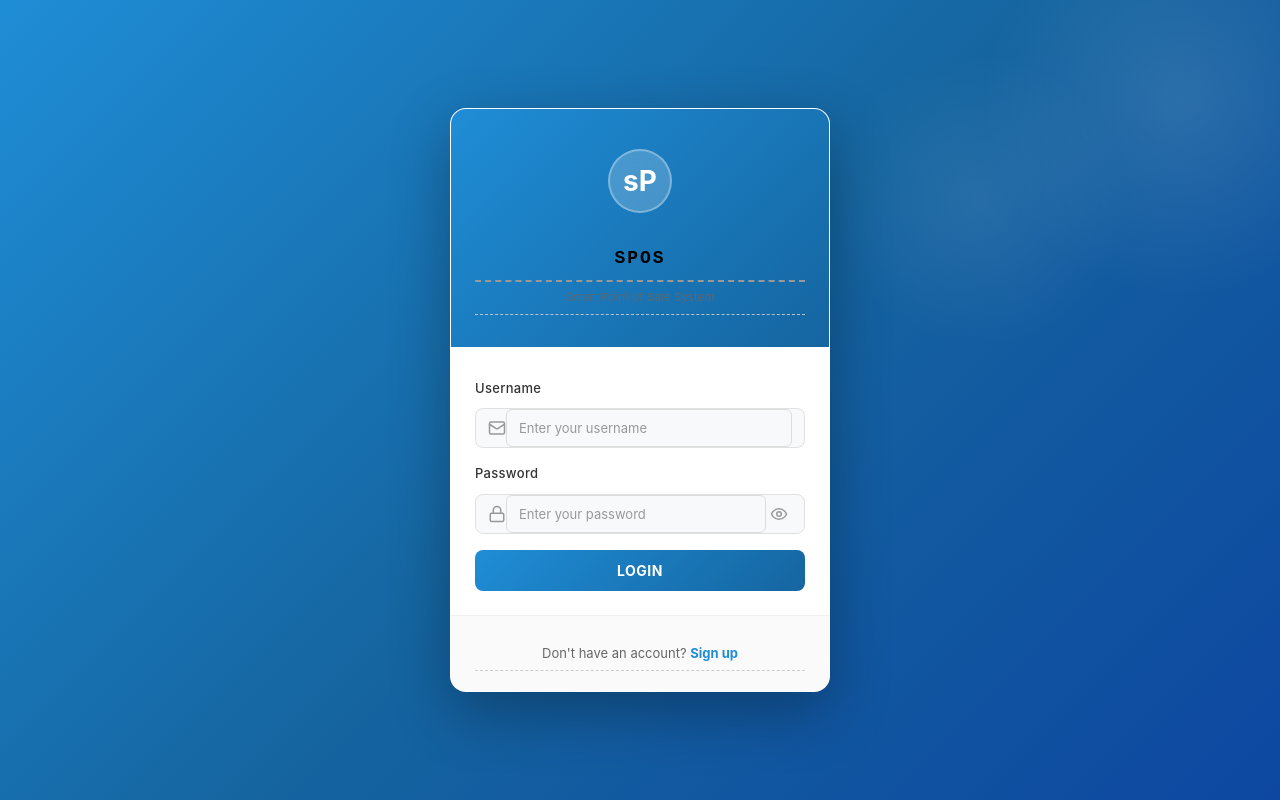
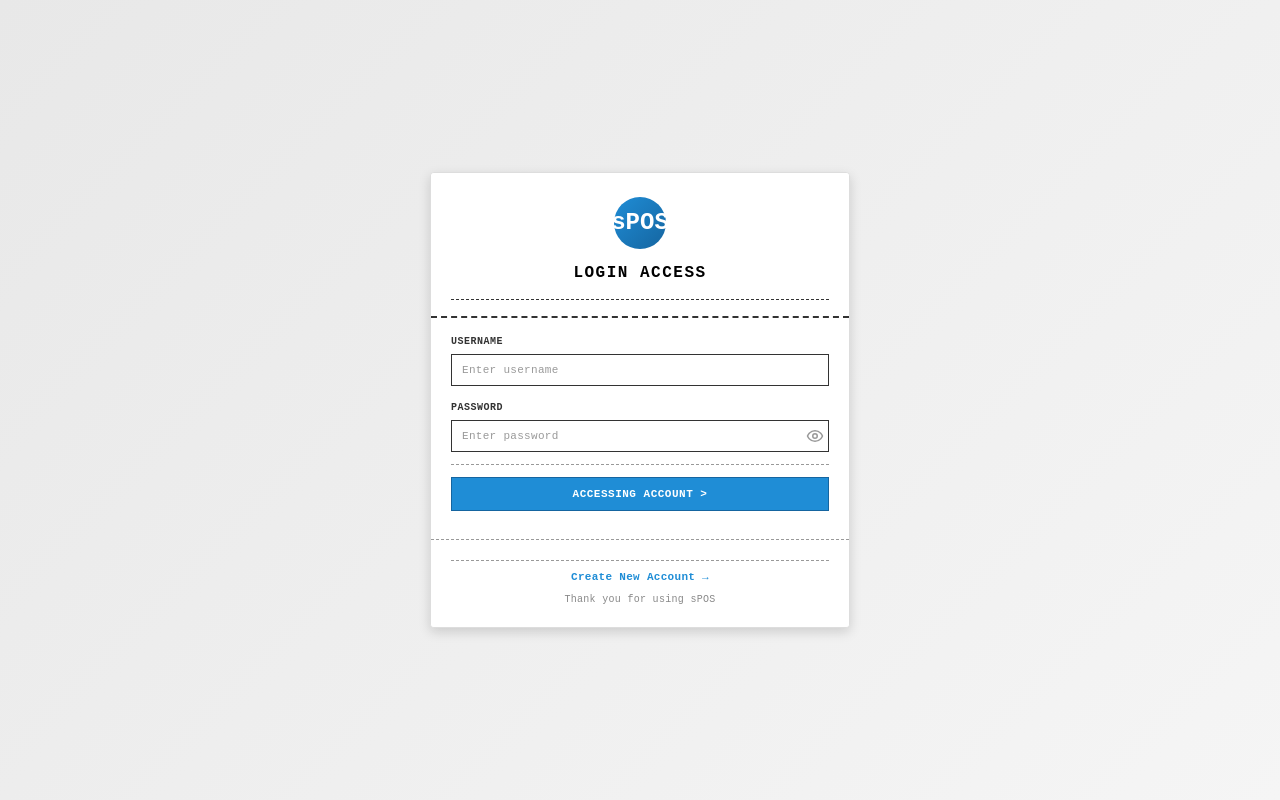
Before and after one commit to Shivansh-Atwal/pos-client, a React (Vite) app: page / in a window 1280 px wide. Built offline with nearby package versions, Linux system fonts and the light colour scheme; no server answers.

Commit message:
login design

```diff
--- a/src/components/Auth.css
+++ b/src/components/Auth.css
@@ -1,6 +1,6 @@
 /* ========================================
-   Modern Authentication Pages
-   Modern POS Design
+   Bill-Style Authentication Pages
+   Receipt/Invoice Inspired Design
    ======================================== */
 
 * {
@@ -12,49 +12,35 @@
   justify-content: center;
   align-items: center;
   min-height: 100vh;
-  background: linear-gradient(135deg, #667eea 0%, #764ba2 100%);
+  background: #f5f5f5;
   padding: 16px;
   position: relative;
   overflow: hidden;
   font-family: -apple-system, BlinkMacSystemFont, 'Segoe UI', Roboto, 'Helvetica Neue', Arial, sans-serif;
 }
 
-/* Login Container Specific */
-.login-container {
-  background: linear-gradient(135deg, #1f8dd6 0%, #1565a0 50%, #0d47a1 100%);
+/* Bill Auth Container */
+.bill-auth-container {
+  background: linear-gradient(135deg, #e8e8e8 0%, #f5f5f5 100%);
 }
 
 .login-background {
-  position: absolute;
-  width: 400px;
-  height: 400px;
-  background: radial-gradient(circle, rgba(255, 255, 255, 0.1) 0%, transparent 70%);
-  border-radius: 50%;
-  top: -100px;
-  right: -100px;
-  pointer-events: none;
+  display: none;
 }
 
 .login-background::after {
-  content: '';
-  position: absolute;
-  width: 300px;
-  height: 300px;
-  background: radial-gradient(circle, rgba(255, 255, 255, 0.08) 0%, transparent 70%);
-  border-radius: 50%;
-  bottom: -50px;
-  left: -150px;
+  display: none;
 }
 
 /* Watermark Styles */
-.auth-watermark {
+.bill-watermark {
   position: absolute;
   top: 50%;
   left: 50%;
   transform: translate(-50%, -50%) rotate(-45deg);
   font-size: 150px;
   font-weight: 900;
-  color: rgba(255, 255, 255, 0.05);
+  color: rgba(0, 0, 0, 0.03);
   white-space: nowrap;
   pointer-events: none;
   z-index: 0;
@@ -62,21 +48,39 @@
   user-select: none;
 }
 
-.auth-card {
+.auth-watermark {
+  display: none;
+}
+
+.bill-card {
   position: relative;
   z-index: 10;
   background: #ffffff;
-  border-radius: 16px;
+  border-radius: 4px;
   width: 100%;
-  max-width: 380px;
-  box-shadow: 0 20px 60px rgba(0, 0, 0, 0.3);
+  max-width: 420px;
+  box-shadow: 0 4px 12px rgba(0, 0, 0, 0.15);
   overflow: hidden;
   animation: slideUp 0.5s ease-out;
-  border: 1px solid rgba(255, 255, 255, 0.2);
+  border: 1px solid #ddd;
+  font-family: 'Courier New', 'Lucida Console', monospace;
+  line-height: 1.6;
+}
+
+.login-bill-card {
+  max-width: 420px;
+}
+
+.signup-bill-card {
+  max-width: 520px;
+}
+
+.auth-card {
+  display: none;
 }
 
 .login-card {
-  max-width: 380px;
+  display: none;
 }
 
 @keyframes slideUp {
@@ -99,27 +103,27 @@
   }
 }
 
-/* Login Header */
-.login-header {
-  background: linear-gradient(135deg, #1f8dd6 0%, #1565a0 100%);
-  padding: 40px 24px 32px;
+/* ===== BILL RECEIPT HEADER ===== */
+.bill-receipt-header {
+  background: #ffffff;
+  padding: 24px 20px 16px;
   text-align: center;
-  color: white;
+  border-bottom: 2px dashed #333;
+  position: relative;
 }
 
-.logo-circle {
-  width: 64px;
-  height: 64px;
-  background: rgba(255, 255, 255, 0.2);
+.receipt-logo {
+  width: 52px;
+  height: 52px;
+  background: linear-gradient(135deg, #1f8dd6 0%, #1565a0 100%);
   border-radius: 50%;
   display: flex;
   align-items: center;
   justify-content: center;
-  font-size: 28px;
+  font-size: 24px;
   font-weight: 700;
-  margin: 0 auto 16px;
-  border: 2px solid rgba(255, 255, 255, 0.3);
-  backdrop-filter: blur(10px);
+  margin: 0 auto 12px;
+  color: white;
   animation: popIn 0.6s ease-out;
 }
 
@@ -135,18 +139,42 @@
   }
 }
 
-.login-header h1 {
-  margin: 0 0 8px 0;
-  font-size: 32px;
+.receipt-title {
+  margin: 0 0 4px 0;
+  font-size: 16px;
   font-weight: 700;
-  letter-spacing: -0.5px;
+  letter-spacing: 1.5px;
+  color: #000;
+  font-family: 'Courier New', monospace;
+  text-transform: uppercase;
 }
 
-.login-header p {
+.receipt-subtitle {
   margin: 0;
-  font-size: 13px;
-  opacity: 0.9;
-  letter-spacing: 0.3px;
+  font-size: 11px;
+  color: #555;
+  letter-spacing: 0.5px;
+  font-family: 'Courier New', monospace;
+}
+
+.receipt-line {
+  margin: 12px 0 0 0;
+  border: none;
+  border-top: 1px dashed #333;
+  height: 0;
+}
+
+.receipt-line.dashed {
+  border-top: 1px dashed #999;
+  margin: 12px 0;
+}
+
+.login-header {
+  display: none;
+}
+
+.logo-circle {
+  display: none;
 }
 
 @keyframes fadeIn {
@@ -158,86 +186,93 @@
   }
 }
 
-/* Receipt Header Section */
-.auth-card h1 {
-  text-align: center;
-  color: #000;
-  margin: 0;
-  padding: 16px 16px 8px;
-  font-size: 18px;
-  font-weight: bold;
-  letter-spacing: 2px;
+/* ===== BILL FORM STYLES ===== */
+.bill-form {
+  padding: 16px 20px;
+}
+
+.bill-form-section {
+  margin-bottom: 0;
+}
+
+.bill-form-group {
+  margin-bottom: 14px;
+  padding-bottom: 0;
+}
+
+.bill-form-group:last-child {
+  margin-bottom: 0;
+}
+
+.bill-field-label {
+  display: block;
+  margin-bottom: 4px;
+  color: #333;
+  font-weight: 600;
+  font-size: 10px;
+  letter-spacing: 0.5px;
   text-transform: uppercase;
-  border-bottom: 2px dashed #999;
   font-family: 'Courier New', monospace;
 }
 
-.auth-card p {
-  text-align: center;
-  color: #666;
-  margin: 0;
-  padding: 8px 16px;
-  font-size: 11px;
-  line-height: 1.4;
-  border-bottom: 1px dashed #ccc;
+.bill-input-wrapper {
+  position: relative;
+  display: flex;
+  align-items: center;
+  border: 1px solid #333;
+  border-radius: 0;
+  background: #ffffff;
+  transition: all 0.3s;
+  padding: 0;
 }
 
-/* Login Form Styles */
+.bill-input-wrapper:focus-within {
+  border-color: #1f8dd6;
+  background: #f9f9f9;
+  box-shadow: 0 0 0 2px rgba(31, 141, 214, 0.1);
+}
+
+.bill-input {
+  flex: 1;
+  background: none;
+  border: none;
+  outline: none;
+  padding: 8px 10px;
+  font-size: 12px;
+  color: #333;
+  font-family: 'Courier New', monospace;
+  letter-spacing: 0.3px;
+}
+
+.bill-input::placeholder {
+  color: #999;
+  font-size: 11px;
+}
+
+.bill-input:disabled {
+  background-color: #f5f5f5;
+  color: #999;
+}
+
 .login-form {
-  padding: 32px 24px 24px;
+  display: none;
 }
 
 .form-group {
-  margin-bottom: 20px;
+  display: none;
 }
 
 .form-group label {
-  display: block;
-  margin-bottom: 8px;
-  color: #333;
-  font-weight: 600;
-  font-size: 13px;
-  letter-spacing: 0.3px;
+  display: none;
 }
 
 /* Input Wrapper with Icon */
 .input-wrapper {
-  position: relative;
-  display: flex;
-  align-items: center;
-  border: 1px solid #e0e0e0;
-  border-radius: 8px;
-  background: #f8f9fa;
-  transition: all 0.3s;
-  padding: 0 12px;
-}
-
-.input-wrapper:focus-within {
-  border-color: #1f8dd6;
-  background: white;
-  box-shadow: 0 0 0 3px rgba(31, 141, 214, 0.1);
+  display: none;
 }
 
 .input-icon {
-  color: #999;
-  flex-shrink: 0;
-  width: 18px;
-  height: 18px;
-}
-
-.input-wrapper input {
-  flex: 1;
-  background: none;
-  border: none;
-  outline: none;
-  padding: 12px 10px;
-  font-size: 14px;
-  color: #333;
-  font-family: inherit;
-}
-
-.input-wrapper input::placeholder {
-  color: #999;
+  display: none;
 }
 
 .toggle-password {
@@ -256,22 +291,27 @@
   color: #1f8dd6;
 }
 
-/* Error Message - Modern Style */
-.error-message {
-  background-color: #ffebee;
+/* Error Message */
+.bill-error-message {
+  background-color: #ffe0e0;
   color: #c62828;
-  padding: 12px 16px;
-  border-radius: 8px;
-  margin-bottom: 20px;
-  font-size: 13px;
-  line-height: 1.5;
+  padding: 10px 12px;
+  border: 1px solid #ff9999;
+  margin-bottom: 12px;
+  font-size: 11px;
+  line-height: 1.4;
   text-align: center;
-  border-left: 4px solid #c62828;
   animation: slideDown 0.3s ease-out;
   display: flex;
   align-items: center;
   justify-content: center;
-  gap: 8px;
+  gap: 6px;
+  font-family: 'Courier New', monospace;
+  border-radius: 2px;
+}
+
+.error-message {
+  display: none;
 }
 
 @keyframes slideDown {
@@ -285,39 +325,46 @@
   }
 }
 
-/* Login Button */
-.login-btn {
+/* Bill Submit Button */
+.bill-submit-btn {
   width: 100%;
-  padding: 12px 24px;
-  background: linear-gradient(135deg, #1f8dd6 0%, #1565a0 100%);
+  padding: 10px 12px;
+  background: #1f8dd6;
   color: white;
-  border: none;
-  border-radius: 8px;
-  font-size: 14px;
+  border: 1px solid #1565a0;
+  border-radius: 0;
+  font-size: 11px;
   font-weight: 700;
   cursor: pointer;
   transition: all 0.3s;
+  letter-spacing: 0.5px;
+  text-transform: uppercase;
   display: flex;
   align-items: center;
   justify-content: center;
-  gap: 8px;
-  letter-spacing: 0.5px;
+  gap: 6px;
+  font-family: 'Courier New', monospace;
   position: relative;
   overflow: hidden;
+  margin: 12px 0;
 }
 
-.login-btn:hover:not(:disabled) {
-  transform: translateY(-2px);
-  box-shadow: 0 10px 25px rgba(31, 141, 214, 0.4);
+.bill-submit-btn:hover:not(:disabled) {
+  background: #1565a0;
+  box-shadow: inset 0 -2px 4px rgba(0, 0, 0, 0.2);
 }
 
-.login-btn:active:not(:disabled) {
-  transform: translateY(0);
+.bill-submit-btn:active:not(:disabled) {
+  box-shadow: inset 0 2px 4px rgba(0, 0, 0, 0.2);
 }
 
-.login-btn:disabled {
-  opacity: 0.7;
+.bill-submit-btn:disabled {
+  opacity: 0.6;
   cursor: not-allowed;
+}
+
+.login-btn {
+  display: none;
 }
 
 .spinner {
@@ -336,18 +383,54 @@
   }
 }
 
-/* Login Footer */
-.login-footer {
-  padding: 20px 24px;
+/* ===== BILL RECEIPT FOOTER ===== */
+.bill-receipt-footer {
+  padding: 12px 20px 20px;
   text-align: center;
-  border-top: 1px solid #f0f0f0;
-  background: #fafafa;
+  background: #ffffff;
+  border-top: 1px dashed #999;
 }
 
-.login-footer p {
+.bill-receipt-footer .receipt-line {
+  margin: 8px 0;
+}
+
+.receipt-footer-text {
   margin: 0;
-  font-size: 13px;
-  color: #666;
+  font-size: 11px;
+  color: #555;
+  font-family: 'Courier New', monospace;
+  letter-spacing: 0.3px;
+  line-height: 1.5;
+}
+
+.receipt-footer-text.footer-small {
+  font-size: 10px;
+  color: #888;
+  margin-top: 6px;
+}
+
+.bill-footer-link {
+  background: none;
+  border: none;
+  color: #1f8dd6;
+  font-weight: 700;
+  cursor: pointer;
+  transition: all 0.2s;
+  padding: 0;
+  font-size: 11px;
+  text-decoration: none;
+  font-family: 'Courier New', monospace;
+  letter-spacing: 0.3px;
+}
+
+.bill-footer-link:hover {
+  color: #1565a0;
+  text-decoration: underline;
+}
+
+.login-footer {
+  display: none;
 }
 
 .link-btn {
@@ -369,14 +452,7 @@
 
 /* Form Rows - for Signup */
 .form-row {
-  display: grid;
-  grid-template-columns: 1fr 1fr;
-  gap: 12px;
-  margin-bottom: 0;
-}
-
-.form-row .form-group {
-  margin-bottom: 0;
+  display: none;
 }
 
 .form-group input:hover,
@@ -604,6 +680,185 @@
 @media print {
   .auth-container {
     display: none;
+  }
+}
+
+/* ===== BILL FORM FOOTER ===== */
+.bill-form-footer {
+  margin: 12px 0;
+  padding: 0;
+}
+
+/* ===== SIGNUP FORM SPECIFIC ===== */
+.signup-form .bill-form-group {
+  margin-bottom: 12px;
+}
+
+/* ========================================
+   Mobile Responsive Design
+   ======================================== */
+
+@media (max-width: 480px) {
+  .auth-container {
+    padding: 12px;
+  }
+
+  .bill-watermark {
+    font-size: 80px;
+  }
+
+  .bill-card {
+    max-width: 100%;
+    border-radius: 2px;
+  }
+
+  .login-bill-card {
+    max-width: 100%;
+  }
+
+  .signup-bill-card {
+    max-width: 100%;
+  }
+
+  .bill-receipt-header {
+    padding: 20px 16px 12px;
+  }
+
+  .receipt-logo {
+    width: 44px;
+    height: 44px;
+    font-size: 20px;
+  }
+
+  .receipt-title {
+    font-size: 14px;
+    letter-spacing: 1px;
+  }
+
+  .receipt-subtitle {
+    font-size: 10px;
+  }
+
+  .bill-form {
+    padding: 12px 16px;
+  }
+
+  .bill-form-group {
+    margin-bottom: 10px;
+  }
+
+  .bill-field-label {
+    font-size: 9px;
+  }
+
+  .bill-input {
+    padding: 7px 8px;
+    font-size: 11px;
+  }
+
+  .bill-input::placeholder {
+    font-size: 10px;
+  }
+
+  .bill-input-wrapper {
+    border: 1px solid #333;
+  }
+
+  .bill-submit-btn {
+    padding: 9px 10px;
+    font-size: 10px;
+    margin: 10px 0;
+  }
+
+  .bill-error-message {
+    font-size: 10px;
+    padding: 8px 10px;
+    margin-bottom: 10px;
+  }
+
+  .bill-receipt-footer {
+    padding: 10px 16px 16px;
+  }
+
+  .receipt-footer-text {
+    font-size: 10px;
+  }
+
+  .receipt-footer-text.footer-small {
+    font-size: 9px;
+  }
+
+  .bill-footer-link {
+    font-size: 10px;
+  }
+}
+
+@media (max-width: 360px) {
+  .bill-card {
+    border-radius: 0;
+  }
+
+  .bill-receipt-header {
+    padding: 16px 12px 10px;
+  }
+
+  .receipt-logo {
+    width: 40px;
+    height: 40px;
+    font-size: 18px;
+  }
+
+  .receipt-title {
+    font-size: 12px;
+    letter-spacing: 0.8px;
+  }
+
+  .receipt-subtitle {
+    font-size: 9px;
+  }
+
+  .bill-form {
+    padding: 10px 12px;
+  }
+
+  .bill-form-group {
+    margin-bottom: 8px;
+  }
+
+  .bill-field-label {
+    font-size: 8px;
+  }
+
+  .bill-input {
+    padding: 6px 7px;
+    font-size: 10px;
+  }
+
+  .bill-input::placeholder {
+    font-size: 9px;
+  }
+
+  .bill-submit-btn {
+    padding: 8px 8px;
+    font-size: 9px;
+    margin: 8px 0;
+  }
+
+  .bill-error-message {
+    font-size: 9px;
+    padding: 6px 8px;
+  }
+
+  .bill-receipt-footer {
+    padding: 8px 12px 12px;
+  }
+
+  .receipt-footer-text {
+    font-size: 9px;
+  }
+
+  .receipt-footer-text.footer-small {
+    font-size: 8px;
   }
 }
 
--- a/src/components/Login.jsx
+++ b/src/components/Login.jsx
@@ -47,52 +47,54 @@ function Login({ onLoginSuccess, onNavigateToSignup }) {
   }
 
   return (
-    <div className="auth-container login-container">
-      <div className="auth-watermark">sPOS</div>
-      <div className="login-background"></div>
+    <div className="auth-container bill-auth-container">
+      <div className="bill-watermark">sPOS</div>
 
-      <div className="auth-card login-card">
-        <div className="login-header">
-          <div className="logo-circle">
-            <span>sP</span>
+      <div className="bill-card login-bill-card">
+        {/* Bill Header */}
+        <div className="bill-receipt-header">
+          <div className="receipt-logo">
+            <span>sPOS</span>
           </div>
-          <h1>sPOS</h1>
-          <p>Smart Point of Sale System</p>
+          <h1 className="receipt-title">LOGIN ACCESS</h1>
+          <div className="receipt-line"></div>
         </div>
 
-        {error && <div className="error-message"><span>⚠</span> {error}</div>}
+        {error && <div className="bill-error-message"><span>⚠</span> {error}</div>}
 
-        <form onSubmit={handleSubmit} className="login-form">
-          <div className="form-group">
-            <label htmlFor="username">Username</label>
-            <div className="input-wrapper">
-              <Mail size={18} className="input-icon" />
+        <form onSubmit={handleSubmit} className="bill-form">
+          {/* Form Fields as Bill Items */}
+          <div className="bill-form-section">
+            <div className="bill-form-group">
+              <label className="bill-field-label">USERNAME</label>
+              <div className="bill-input-wrapper">
                 <input
                   id="username"
                   type="text"
                   value={username}
                   onChange={(e) => setUsername(e.target.value)}
-                placeholder="Enter your username"
+                  placeholder="Enter username"
                   required
                   disabled={loading}
                   autoComplete="username"
+                  className="bill-input"
                 />
               </div>
             </div>
 
-          <div className="form-group">
-            <label htmlFor="password">Password</label>
-            <div className="input-wrapper">
-              <Lock size={18} className="input-icon" />
+            <div className="bill-form-group">
+              <label className="bill-field-label">PASSWORD</label>
+              <div className="bill-input-wrapper">
                 <input
                   id="password"
                   type={showPassword ? 'text' : 'password'}
                   value={password}
                   onChange={(e) => setPassword(e.target.value)}
-                placeholder="Enter your password"
+                  placeholder="Enter password"
                   required
                   disabled={loading}
                   autoComplete="current-password"
+                  className="bill-input"
                 />
                 <button
                   type="button"
@@ -105,10 +107,16 @@ function Login({ onLoginSuccess, onNavigateToSignup }) {
                 </button>
               </div>
             </div>
+          </div>
+
+          {/* Bill Footer Total Section */}
+          <div className="bill-form-footer">
+            <div className="receipt-line dashed"></div>
+          </div>
 
           <button
             type="submit"
-            className="auth-btn login-btn"
+            className="bill-submit-btn"
             disabled={loading}
           >
             {loading ? (
@@ -117,13 +125,18 @@ function Login({ onLoginSuccess, onNavigateToSignup }) {
                 PROCESSING...
               </>
             ) : (
-              'LOGIN'
+              'ACCESSING ACCOUNT >'
             )}
           </button>
         </form>
 
-        <div className="login-footer">
-          <p>Don't have an account? <button onClick={onNavigateToSignup} className="link-btn">Sign up</button></p>
+        {/* Bill Footer */}
+        <div className="bill-receipt-footer">
+          <p className="receipt-line dashed"></p>
+          <p className="receipt-footer-text">
+            <button onClick={onNavigateToSignup} className="bill-footer-link">Create New Account →</button>
+          </p>
+          <p className="receipt-footer-text footer-small">Thank you for using sPOS</p>
         </div>
       </div>
     </div>
--- a/src/components/Signup.jsx
+++ b/src/components/Signup.jsx
@@ -84,64 +84,62 @@ function Signup({ onSignupSuccess, onNavigateToLogin }) {
   }
 
   return (
-    <div className="auth-container login-container">
-      <div className="auth-watermark">sPOS</div>
-      <div className="login-background"></div>
+    <div className="auth-container bill-auth-container">
+      <div className="bill-watermark">sPOS</div>
 
-      <div className="auth-card login-card">
-        <div className="login-header">
-          <div className="logo-circle">
-            <Store size={32} />
+      <div className="bill-card signup-bill-card">
+        {/* Bill Header */}
+        <div className="bill-receipt-header">
+          <div className="receipt-logo">
+            <span>sPOS</span>
           </div>
-          <h1>sPOS</h1>
-          <p>Create Your Account</p>
+          <h1 className="receipt-title">ACCOUNT REGISTRATION</h1>
+          <div className="receipt-line"></div>
         </div>
 
-        {error && <div className="error-message"><span>⚠</span> {error}</div>}
+        {error && <div className="bill-error-message"><span>⚠</span> {error}</div>}
 
-        <form onSubmit={handleSubmit} className="login-form">
-          <div className="form-row">
-            <div className="form-group">
-              <label htmlFor="shopName">Shop Name</label>
-              <div className="input-wrapper">
-                <Store size={18} className="input-icon" />
+        <form onSubmit={handleSubmit} className="bill-form signup-form">
+          {/* Form Fields as Bill Items */}
+          <div className="bill-form-section">
+            <div className="bill-form-group">
+              <label className="bill-field-label">SHOP NAME</label>
+              <div className="bill-input-wrapper">
                 <input
                   id="shopName"
                   type="text"
                   name="shopName"
                   value={formData.shopName}
                   onChange={handleChange}
-                  placeholder="Your shop name"
+                  placeholder="Your shop/business name"
                   required
                   disabled={loading}
+                  className="bill-input"
                 />
               </div>
             </div>
 
-            <div className="form-group">
-              <label htmlFor="username">Username</label>
-              <div className="input-wrapper">
-                <Mail size={18} className="input-icon" />
+            <div className="bill-form-group">
+              <label className="bill-field-label">USERNAME</label>
+              <div className="bill-input-wrapper">
                 <input
                   id="username"
                   type="text"
                   name="username"
                   value={formData.username}
                   onChange={handleChange}
-                  placeholder="Choose username"
+                  placeholder="Choose a username"
                   required
                   disabled={loading}
                   autoComplete="username"
+                  className="bill-input"
                 />
               </div>
             </div>
-          </div>
 
-          <div className="form-row">
-            <div className="form-group">
-              <label htmlFor="email">Email</label>
-              <div className="input-wrapper">
-                <Mail size={18} className="input-icon" />
+            <div className="bill-form-group">
+              <label className="bill-field-label">EMAIL</label>
+              <div className="bill-input-wrapper">
                 <input
                   id="email"
                   type="email"
@@ -152,43 +150,42 @@ function Signup({ onSignupSuccess, onNavigateToLogin }) {
                   required
                   disabled={loading}
                   autoComplete="email"
+                  className="bill-input"
                 />
               </div>
             </div>
 
-            <div className="form-group">
-              <label htmlFor="phone">Phone</label>
-              <div className="input-wrapper">
-                <Phone size={18} className="input-icon" />
+            <div className="bill-form-group">
+              <label className="bill-field-label">PHONE NUMBER</label>
+              <div className="bill-input-wrapper">
                 <input
                   id="phone"
                   type="tel"
                   name="phone"
                   value={formData.phone}
                   onChange={handleChange}
-                  placeholder="Your phone number"
+                  placeholder="10-digit phone number"
                   disabled={loading}
                   autoComplete="tel"
+                  className="bill-input"
                 />
               </div>
             </div>
-          </div>
 
-          <div className="form-row">
-            <div className="form-group">
-              <label htmlFor="password">Password</label>
-              <div className="input-wrapper">
-                <Lock size={18} className="input-icon" />
+            <div className="bill-form-group">
+              <label className="bill-field-label">PASSWORD</label>
+              <div className="bill-input-wrapper">
                 <input
                   id="password"
                   type={showPassword ? 'text' : 'password'}
                   name="password"
                   value={formData.password}
                   onChange={handleChange}
-                  placeholder="At least 6 characters"
+                  placeholder="Minimum 6 characters"
                   required
                   disabled={loading}
                   autoComplete="new-password"
+                  className="bill-input"
                 />
                 <button
                   type="button"
@@ -201,20 +198,20 @@ function Signup({ onSignupSuccess, onNavigateToLogin }) {
               </div>
             </div>
 
-            <div className="form-group">
-              <label htmlFor="confirmPassword">Confirm Password</label>
-              <div className="input-wrapper">
-                <Lock size={18} className="input-icon" />
+            <div className="bill-form-group">
+              <label className="bill-field-label">CONFIRM PASSWORD</label>
+              <div className="bill-input-wrapper">
                 <input
                   id="confirmPassword"
                   type={showConfirmPassword ? 'text' : 'password'}
                   name="confirmPassword"
                   value={formData.confirmPassword}
                   onChange={handleChange}
-                  placeholder="Confirm password"
+                  placeholder="Re-enter password"
                   required
                   disabled={loading}
                   autoComplete="new-password"
+                  className="bill-input"
                 />
                 <button
                   type="button"
@@ -228,9 +225,14 @@ function Signup({ onSignupSuccess, onNavigateToLogin }) {
             </div>
           </div>
 
+          {/* Bill Footer Total Section */}
+          <div className="bill-form-footer">
+            <div className="receipt-line dashed"></div>
+          </div>
+
           <button
             type="submit"
-            className="auth-btn login-btn"
+            className="bill-submit-btn"
             disabled={loading}
           >
             {loading ? (
@@ -239,13 +241,18 @@ function Signup({ onSignupSuccess, onNavigateToLogin }) {
                 PROCESSING...
               </>
             ) : (
-              'REGISTER ACCOUNT'
+              'REGISTER ACCOUNT >'
             )}
           </button>
         </form>
 
-        <div className="login-footer">
-          <p>Already have an account? <button onClick={onNavigateToLogin} className="link-btn">Sign in</button></p>
+        {/* Bill Footer */}
+        <div className="bill-receipt-footer">
+          <p className="receipt-line dashed"></p>
+          <p className="receipt-footer-text">
+            <button onClick={onNavigateToLogin} className="bill-footer-link">← Already have an account? Sign In</button>
+          </p>
+          <p className="receipt-footer-text footer-small">Welcome to sPOS System</p>
         </div>
       </div>
     </div>
```
Also changed, not shown: src/components/Auth_Bill.css (added). Lines whose indentation alone changed are shown as unchanged.
